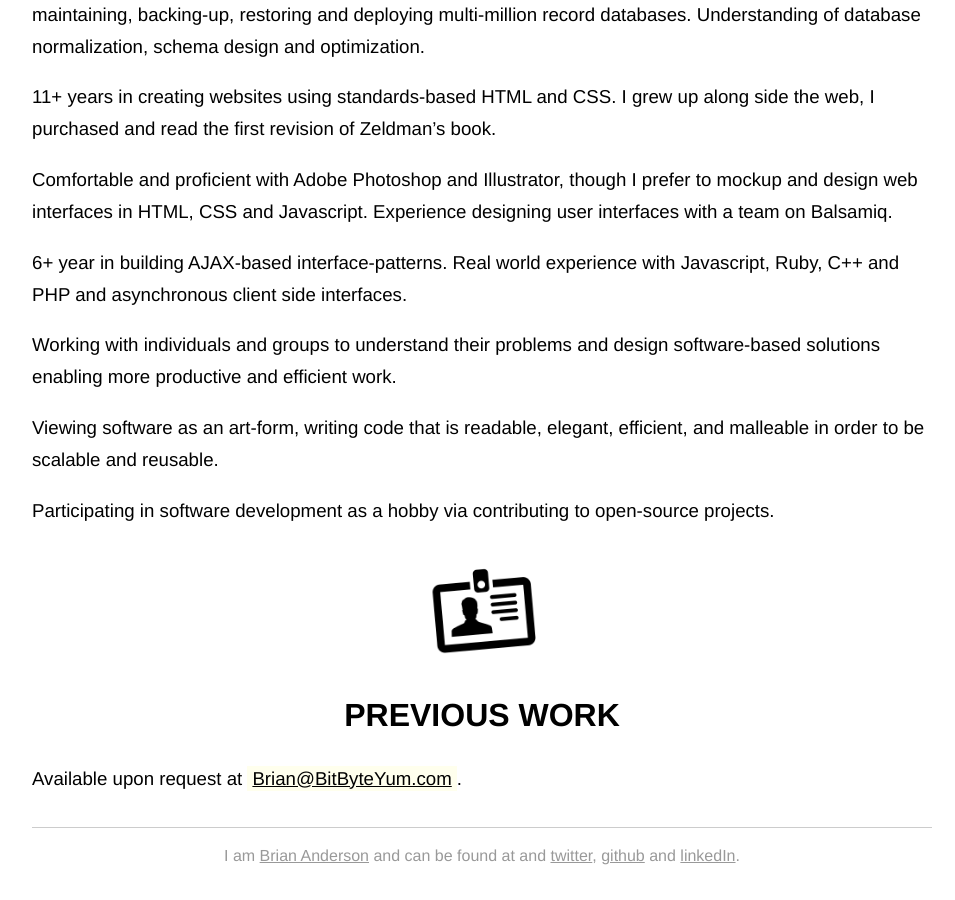
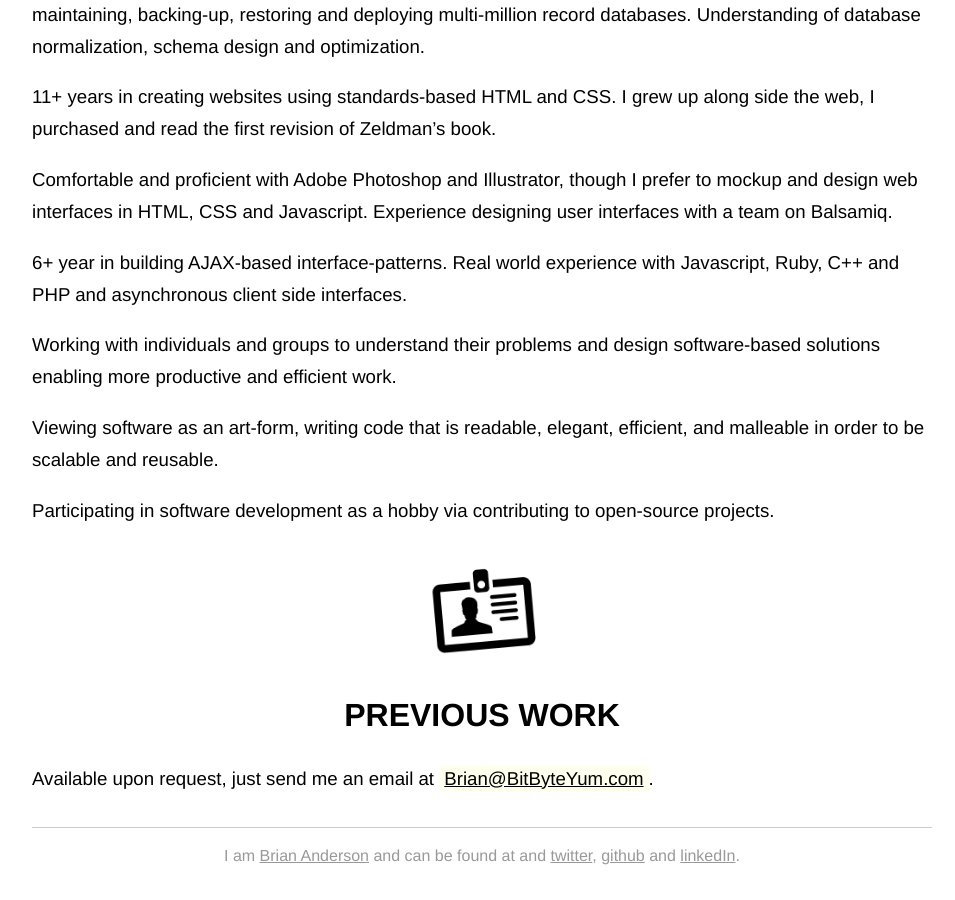
Before and after one commit to banderson623/banderson623.github.com, a Jekyll site: the page built from resume.html, in a window 1280 px wide and 900 px high, scrolled down 1871 px. Shown: the whole window, without its empty margins (158-1113 px from the left). Built offline with Jekyll 4.4.1, drawn with Linux system fonts in a browser that asks for light colours.

Commit message:
fixed resume title

```diff
--- a/resume.html
+++ b/resume.html
@@ -36,6 +36,6 @@ title: Articles at BitByteYum
 
 <img class="centered" src="/images/r-experience.png" width="119" />
 <h1>Previous Work</h1>
-<p>Available upon request at <a href="mailto:Brian@bitbyteyum.com">Brian@BitByteYum.com</a>.</p>
+<p>Available upon request, just send me an email at <a href="mailto:Brian@bitbyteyum.com">Brian@BitByteYum.com</a>.</p>
 
 </div>
```
Also changed, not shown: other parts of resume.html (+1 -1 lines).
